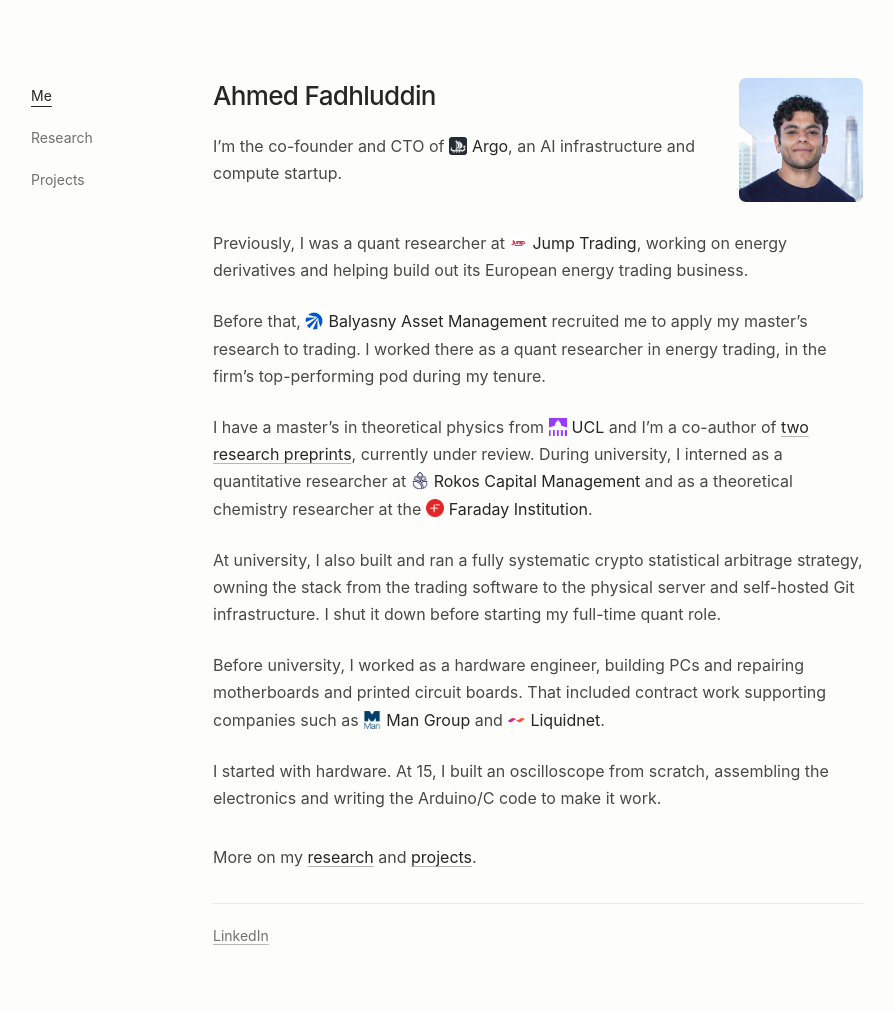
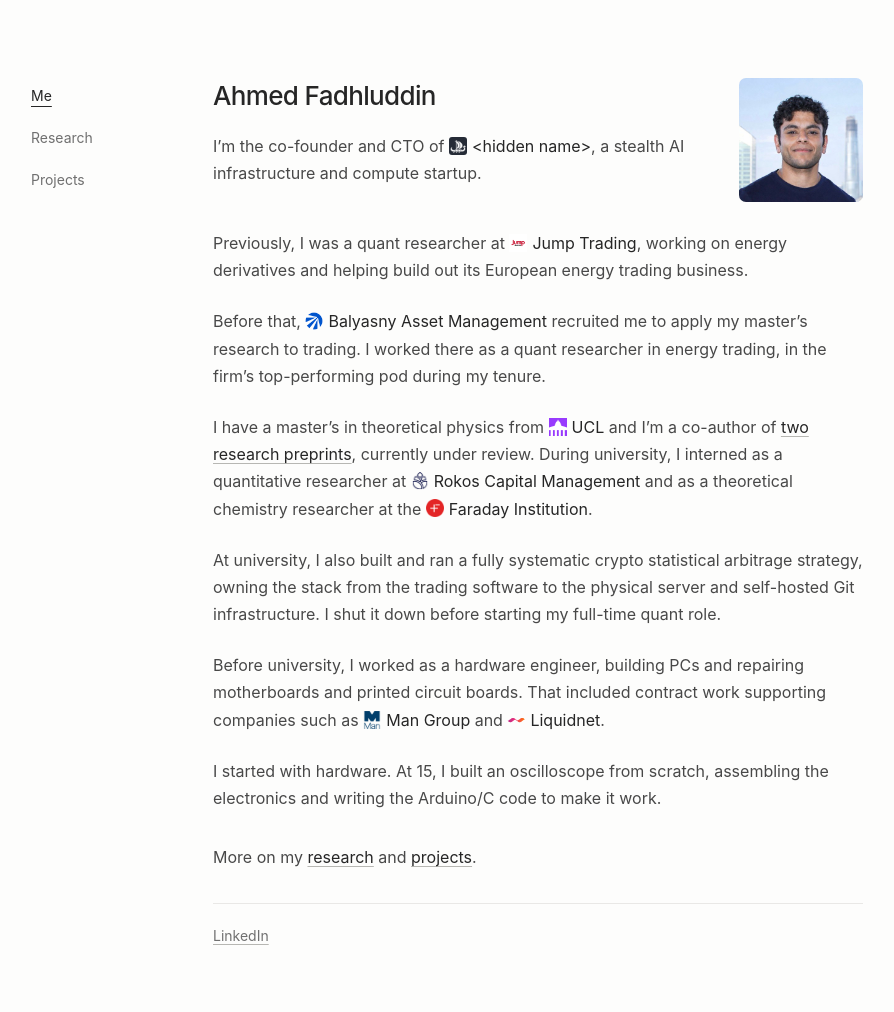
Before and after one commit to AFadhluddin/AFadhluddin.github.io, a Jekyll site: the page built from index.html, in a window 1280 px wide. Shown: the whole page, without its empty margins (161-1055 px from the left). Built offline with Jekyll 4.4.1, drawn with Linux system fonts in a browser that asks for light colours.

Commit message:
Use hidden startup name and stealth description

```diff
--- a/_data/organisations.yml
+++ b/_data/organisations.yml
@@ -1,7 +1,7 @@
 # Logos are local, official site brand marks (see docs/asset-sources.md).
 # A missing/empty logo path gracefully renders the organisation name alone.
 argo:
-  name: Argo
+  name: "<hidden name>"
   logo: /assets/logos/argo.png
   width: 96
   height: 96
--- a/_includes/introduction.html
+++ b/_includes/introduction.html
@@ -1,7 +1,7 @@
 <header class="introduction">
   <div>
     <h1>{{ site.data.profile.name }}</h1>
-    <p>I’m the co-founder and CTO of {% include organisation.html id="argo" %}, an AI infrastructure and compute startup.</p>
+    <p>I’m the co-founder and CTO of {% include organisation.html id="argo" %}, a stealth AI infrastructure and compute startup.</p>
   </div>
   {% assign portrait = site.data.profile.portrait %}
   <img class="portrait" src="{{ portrait.path | relative_url }}" width="{{ portrait.width }}" height="{{ portrait.height }}" alt="{{ portrait.alt }}" fetchpriority="high">
--- a/_includes/organisation.html
+++ b/_includes/organisation.html
@@ -1,3 +1,3 @@
 {%- assign org = site.data.organisations[include.id] -%}
 {%- assign logo = site.static_files | where: 'path', org.logo | first -%}
-<span class="organisation">{% if logo %}<img class="organisation-logo{% if org.dark_background %} organisation-logo--dark{% endif %}" src="{{ org.logo | relative_url }}" width="{{ org.width }}" height="{{ org.height }}" alt="" aria-hidden="true" decoding="async">{% endif %}{{ org.name }}</span>
+<span class="organisation">{% if logo %}<img class="organisation-logo{% if org.dark_background %} organisation-logo--dark{% endif %}" src="{{ org.logo | relative_url }}" width="{{ org.width }}" height="{{ org.height }}" alt="" aria-hidden="true" decoding="async">{% endif %}{{ org.name | escape }}</span>
```
Also changed, not shown: README.md.
